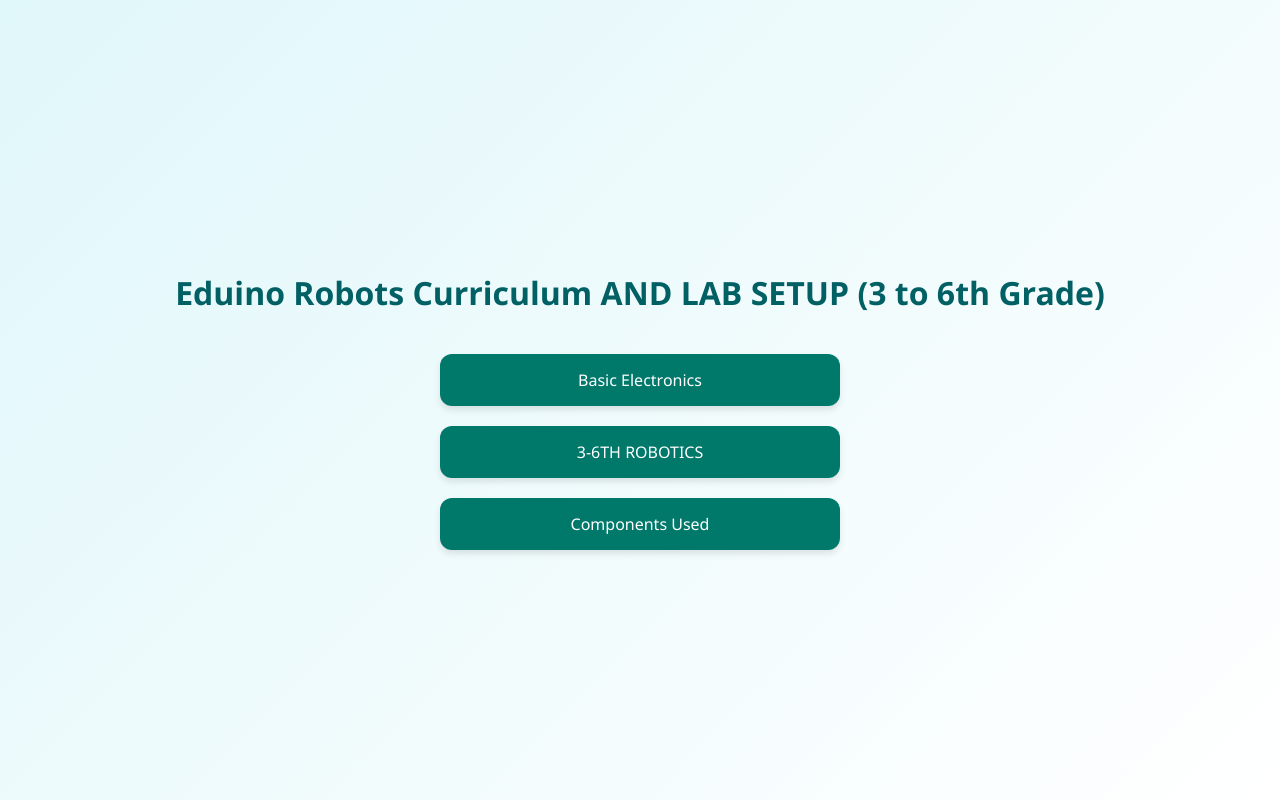
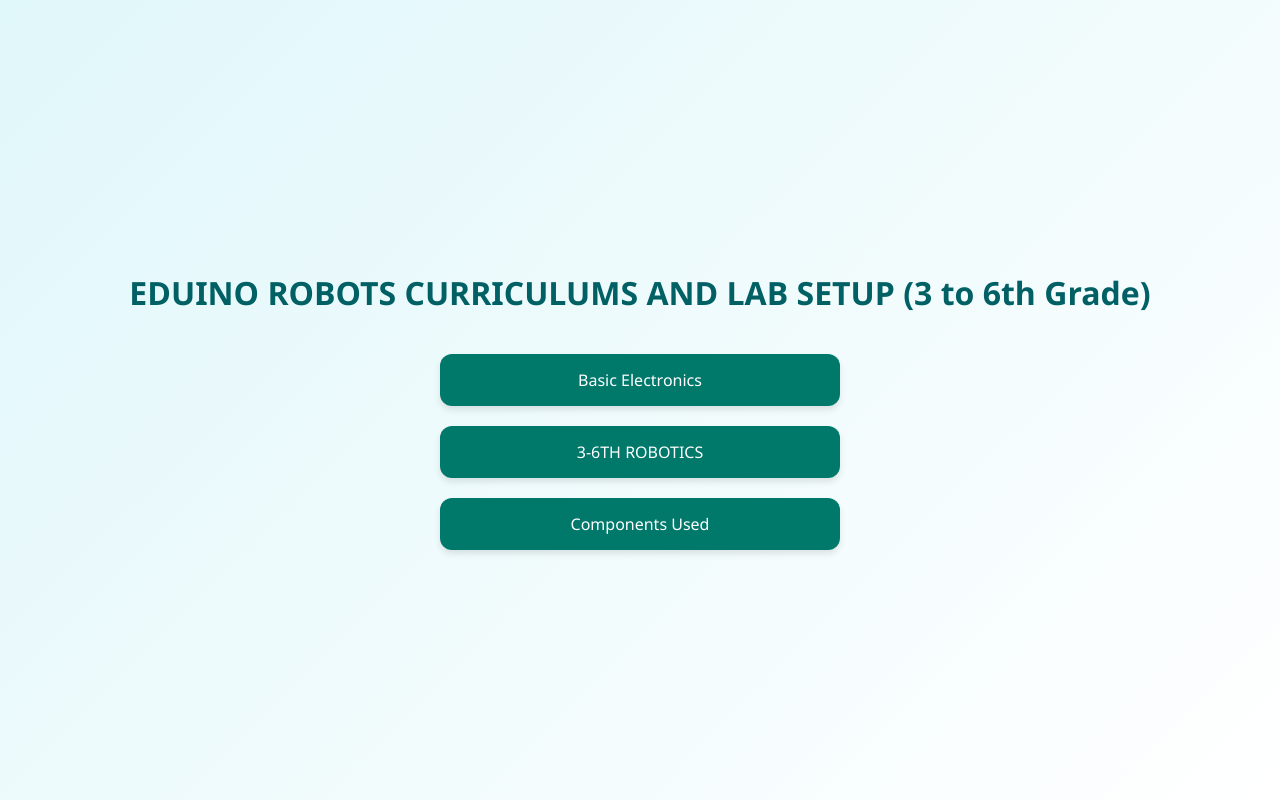
Before and after one commit to EDUINOROBOTS/LMS, a plain HTML site: page index.html in a window 1280 px wide. Drawn offline with Linux system fonts and the light colour scheme.

Commit message:
Update index.html

```diff
--- a/index.html
+++ b/index.html
@@ -47,7 +47,7 @@
   </style>
 </head>
 <body>
-  <h1>Eduino Robots Curriculum AND LAB SETUP (3 to 6th Grade)</h1>
+  <h1>EDUINO ROBOTS CURRICULUMS AND LAB SETUP (3 to 6th Grade)</h1>
   <div class="button-container">
     <a href="https://docs.google.com/presentation/d/1NzgnHkUjVFkRgPEZD4gUWYhqM_IbxkMk/edit?sharingaction=ownershiptransfer&slide=id.p2#slide=id.p2" target="_blank">Basic Electronics</a>
     <a href="https://docs.google.com/presentation/d/1whCZ5nHN0uWpPDPD7DfRAfYLaVF8kWkcQBFrC-bA9TY/edit?slide=id.p1#slide=id.p1" target="_blank">3-6TH ROBOTICS</a>
```
